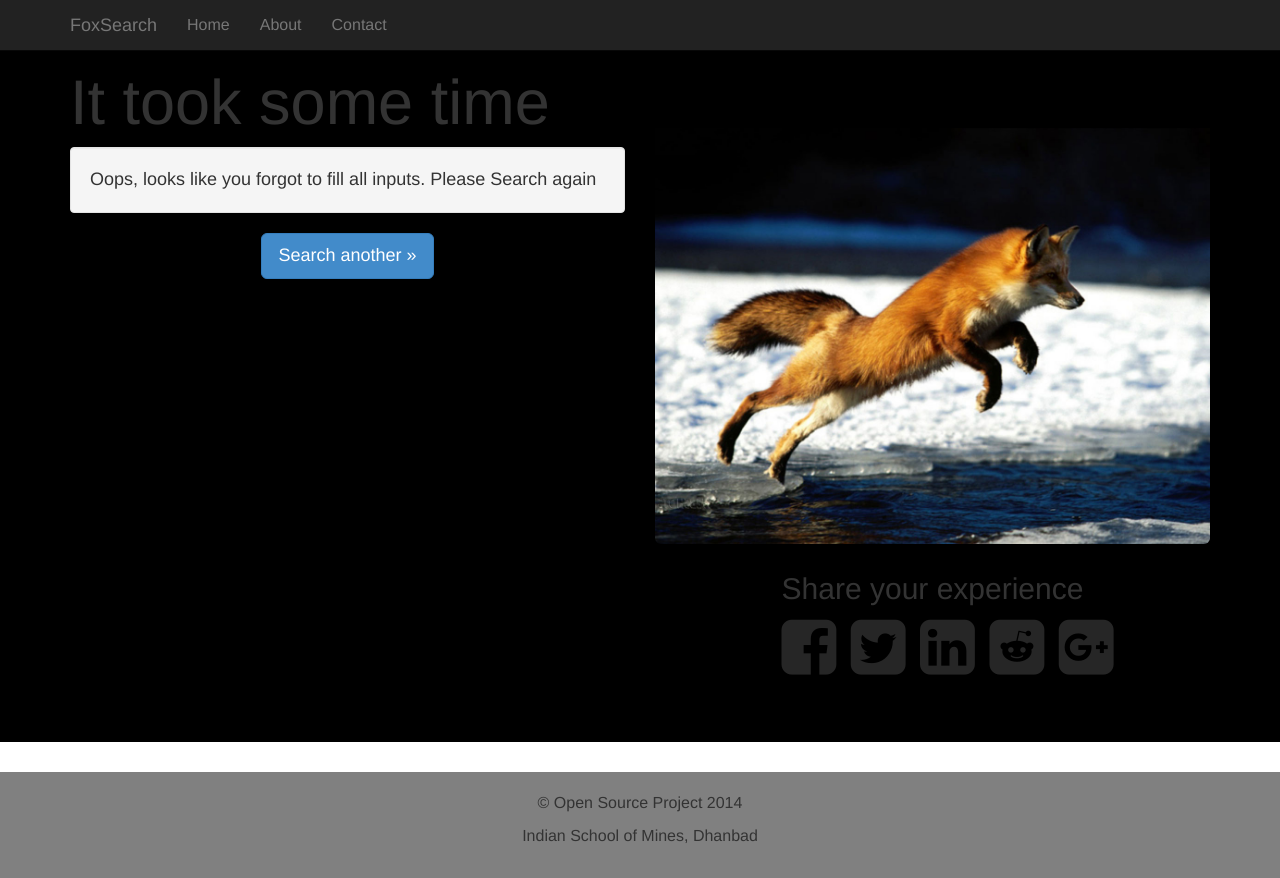
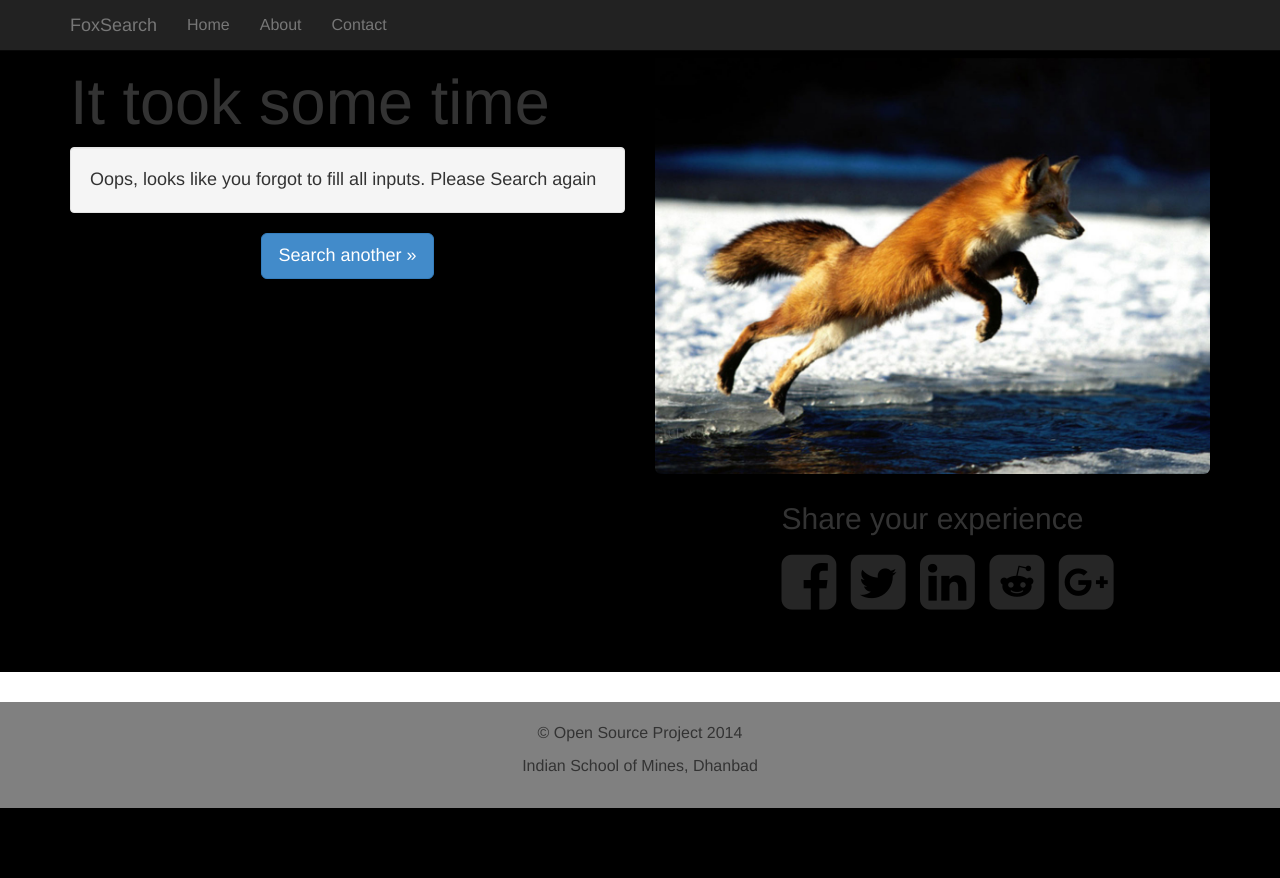
Before and after one commit to codeht1/foxsearch, a Django app: page /result/ in a window 1280 px wide. After the commit the page ends 808 px from the top, so only its background shows below. Run offline with Django 3.2, Linux system fonts and the light colour scheme; parts of the project's set-up code (start-up, migrations or seed data) failed here and were passed over; some libraries are stand-ins or nearby versions.

Commit message:
Just Styling

```diff
--- a/templates/result.html
+++ b/templates/result.html
@@ -39,8 +39,8 @@
 		 <p style="text-align: center;"><a href="/home/" class="btn btn-primary btn-lg" role="button">Search another &raquo;</a></p>
         </div>
         <div class = 'col-md-6'>
-        <img src = "{% static 'img/foxresult.jpg' %}" class = 'img-responsive img-rounded' style="padding-top:80px" />
-        <p><h2 style="text-align: center;"> Share your experience </h2>
+        <img src = "{% static 'img/foxresult.jpg' %}" class = 'img-responsive img-rounded' style="padding-top:10px" />
+        <p><h2 style="text-align: center;"> Share your experience </h2></p>
         <ul class="sharing">
        <li>
           <a href="https://www.facebook.com/sharer/sharer.php?u=https://foxsearch.herokuapp.com/" target = "_blank">
@@ -68,7 +68,6 @@
             </a>
           </li>
          </ul>
-		     </p>
         </div>
         </div>
       </div>
```
Lines whose indentation alone changed are shown as unchanged.
